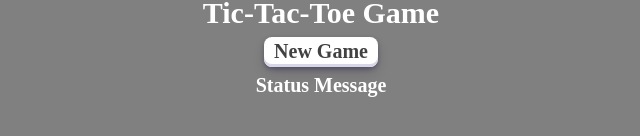
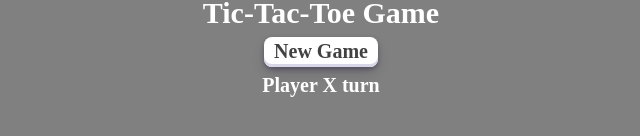
Before and after one commit to Marina-St20/TicTacToe-Game, a React (Vite) app: page / in a window 1280 px wide. Shown: the part 350-486 px from the top of the page, without its empty margins (319-959 px from the left). Built offline with nearby package versions, Linux system fonts and the light colour scheme.

Commit message:
Implemented StatusMessage state changes and calculateWinner function.

```diff
--- a/src/App.jsx
+++ b/src/App.jsx
@@ -20,14 +20,16 @@ function App() {
 
   //Change statusMessage
   let statusMessage = "";
-  if (isXNext) {
-    statusMessage = `Player ${statusMessage} turn`;
+  if (isGameOver) {
+    if (winner !== null) {
+      statusMessage = `Player ${winner} wins!`;
+    }
+    else {
+      statusMessage = `It's a tie!`
+    }
+  } else {
+    statusMessage = `Player ${isXNext ? "X" : "O"} turn`;
   }
-  //if isXNext: Player X turn, else Player O turn
-  //if isGameOver
-  //  if !winner then Player {winner} wins!
-  //  else It's a tie!
-
 
   //Helper Functions
   //  calculateWinner
@@ -35,10 +37,17 @@ function App() {
 
   function calculateWinner() {
     //array of all possibilities of 3 in a rows
+    const winList = [[1, 2, 3], [4, 5, 6], [7, 8, 9], [1, 4, 7], [2, 5, 8], [3, 6, 9], [1, 5, 9], [3, 5, 7]];
+    //for loop through each array in the array to see if all are x or o (all same thing)
+    for (let i = 0; i < winList.length; i++) {
+      const [a,b,c] = winList[i]
 
-    //for loop through each array in the array to see if all are x or o (all same thing)
-
+      if (board[a] && board[a]===board[b] && board[b]===board[c]) { //board[a] to ensure none are null
+        return true;
+      }
+    }
     //else return null
+    return null;
   }
 
   function handleNewGameClick() {
@@ -53,7 +62,7 @@ function App() {
       {/* New Game Button */}
       <GameButton onClick={handleNewGameClick} />
       {/* Status Message */}
-      <StatusMessage />
+      <StatusMessage message={statusMessage} />
       {/* Game Board */}
       <GameBoard />
       {/* Tiles - will be in game board component */}
--- a/src/components/StatusMessage.jsx
+++ b/src/components/StatusMessage.jsx
@@ -1,8 +1,10 @@
-function StatusMessage() {
+function StatusMessage({ message }) {
+
+    {console.log(message)}
 
     return (
         <label className = "status-mes">
-            Status Message
+            {message}
         </label>
     )
 }
```
